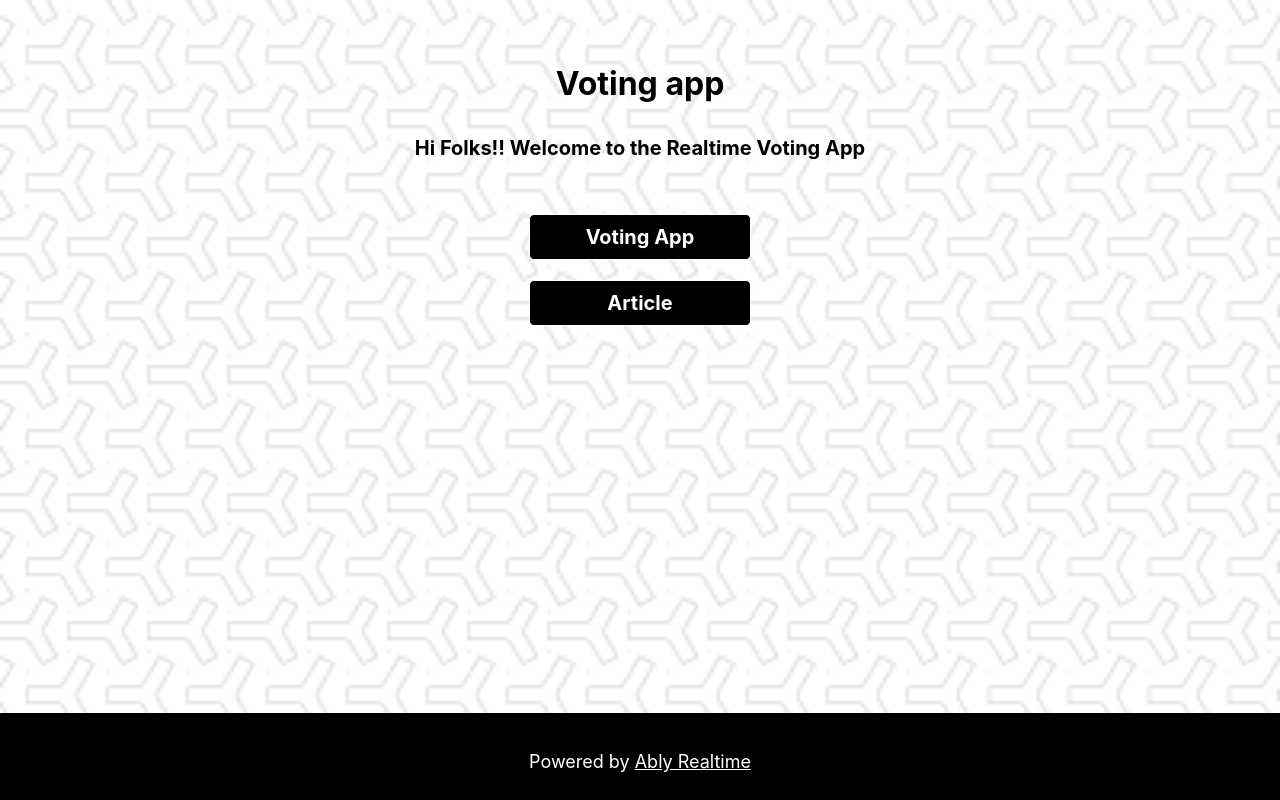
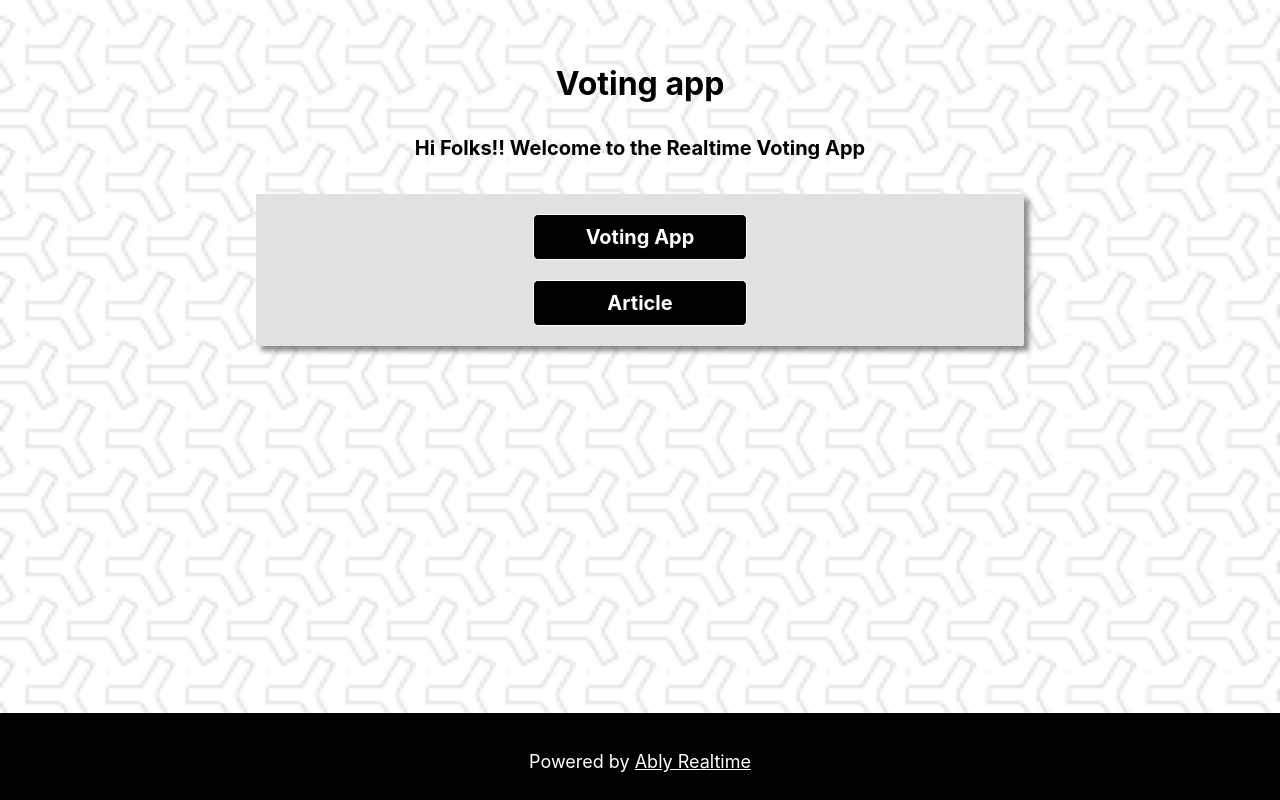
Before and after one commit to akashgupta1116/realtime-voting-reactjs, a React (Create React App) app in the folder voting-app/: page / in a window 1280 px wide. Built offline with nearby package versions, Linux system fonts and the light colour scheme.

Commit message:
card is added in main page

```diff
--- a/voting-app/src/App.css
+++ b/voting-app/src/App.css
@@ -18,9 +18,22 @@
   font-size: 20px;
 }
 
+.main-btn-section {
+  display: flex;
+  flex-direction: column;
+  justify-content: center;
+  width: 60%;
+  background-color: rgb(226, 224, 224);
+  margin: 0 auto;
+  padding-bottom: 20px;
+  box-shadow: 5px 5px 5px rgba(68, 68, 68, 0.6);
+  border-radius: 2px;
+
+}
+
 .show-stats-btn {
   align-self: center;
-  width: 200px;
+  width: 25%;
   margin-top: 20px;
   background-color: black;
   font-size: 20px;
@@ -40,12 +53,6 @@
   text-decoration: none;
 }
 
-.main-btn-section {
-  display: flex;
-  flex-direction: column;
-  justify-content: center;
-}
-
 .footer {
   text-align: center;
   background-color: black;
@@ -60,3 +67,14 @@
 .footer a {
   color: white;
 }
+
+@media only screen and (max-width: 730px) {
+  .show-stats-btn {
+    font-size: 15px;
+  }
+}
+@media only screen and (max-width: 300px) {
+  .show-stats-btn {
+    font-size: 10px;
+  }
+}
```
